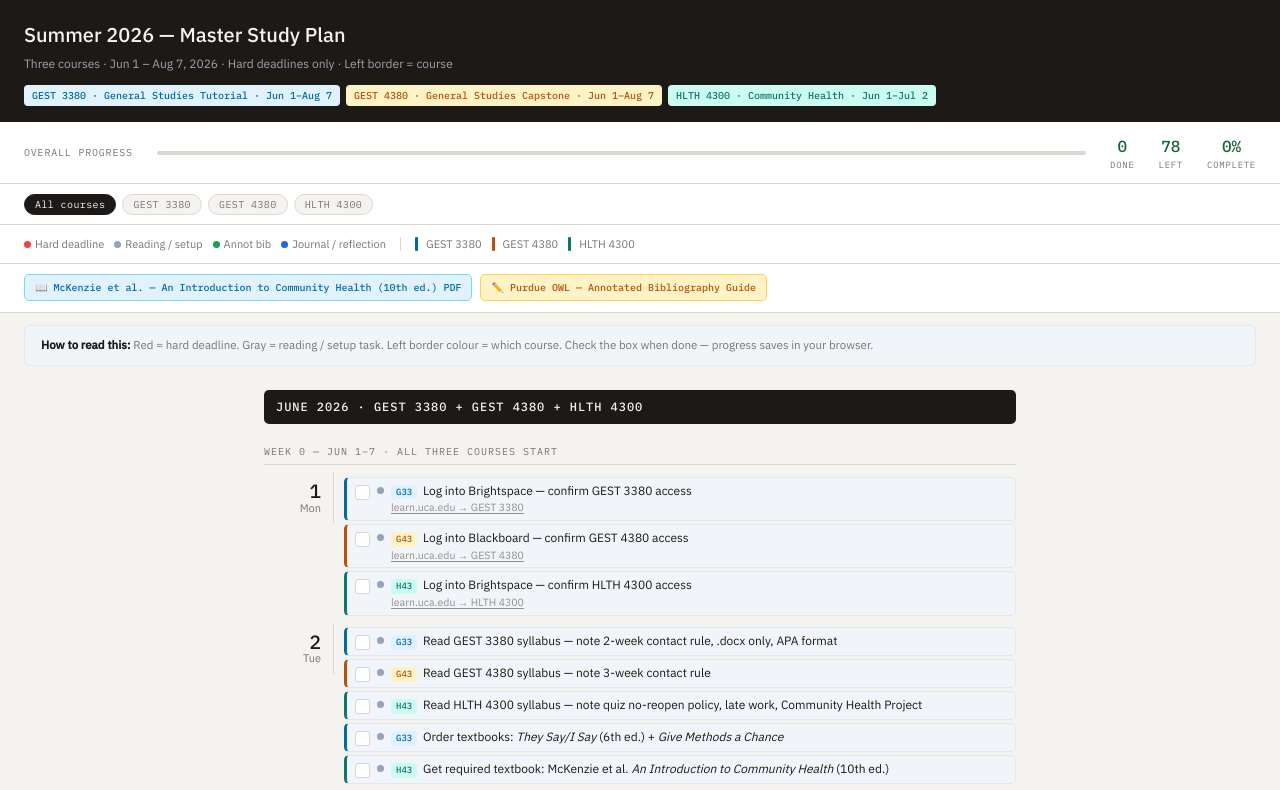
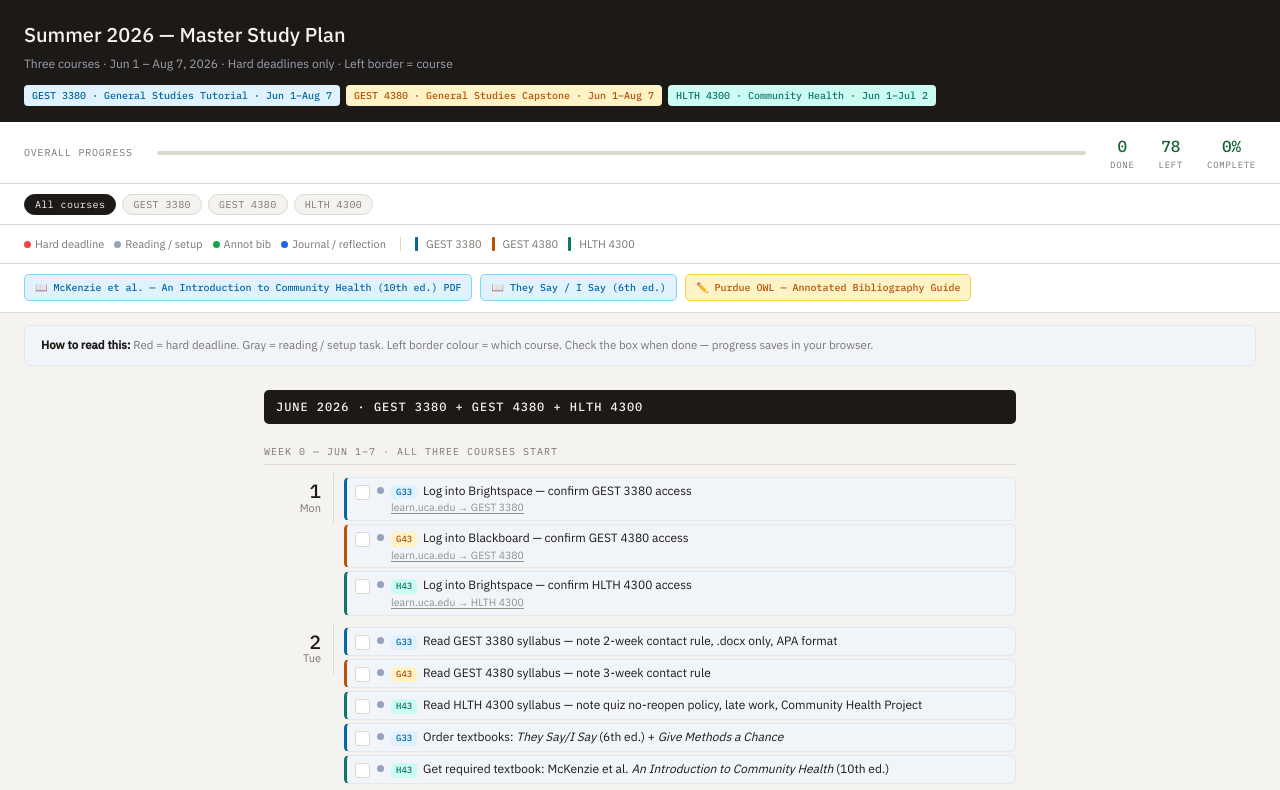
Before and after one commit to stephaniejones-svg/CompliSync, a plain HTML site: page mattcollege.html in a window 1280 px wide. Shown: the top 790 px of the page. Drawn offline with Linux system fonts and the light colour scheme.

Commit message:
Add link to 'They Say / I Say' (6th ed.) resource

```diff
--- a/mattcollege.html
+++ b/mattcollege.html
@@ -133,6 +133,9 @@ body{font-family:var(--sans);background:var(--bg);color:var(--text);font-size:14
 <div style="display:flex;flex-wrap:wrap;gap:8px;padding:.65rem 1.5rem;background:var(--surface);border-bottom:1px solid var(--border);">
   <a href="https://www.homeworkforyou.com/static_media/uploadedfiles/1714074971_9724307__266..pdf" target="_blank" style="display:flex;align-items:center;gap:7px;padding:5px 10px;background:var(--g33-bg);border:1px solid var(--g33-bd);border-radius:5px;text-decoration:none;font-family:var(--mono);font-size:10px;color:var(--g33);font-weight:500;">
     📖 McKenzie et al. — An Introduction to Community Health (10th ed.) PDF
+  </a>
+  <a href="https://studylib.net/doc/27836723/they-say--i-say--6th-edition?ct=3ca66376df25ed4d%3A0eb60cfc828e91a1155b0863fea310&utm_campaign=captcha_passed&p=8" target="_blank" style="display:flex;align-items:center;gap:7px;padding:5px 10px;background:var(--g33-bg);border:1px solid var(--g33-bd);border-radius:5px;text-decoration:none;font-family:var(--mono);font-size:10px;color:var(--g33);font-weight:500;">
+    📖 They Say / I Say (6th ed.)
   </a>
   <a href="https://owl.purdue.edu/owl/general_writing/common_writing_assignments/annotated_bibliographies/index.html" target="_blank" style="display:flex;align-items:center;gap:7px;padding:5px 10px;background:var(--g43-bg);border:1px solid var(--g43-bd);border-radius:5px;text-decoration:none;font-family:var(--mono);font-size:10px;color:var(--g43);font-weight:500;">
     ✏️ Purdue OWL — Annotated Bibliography Guide
```
